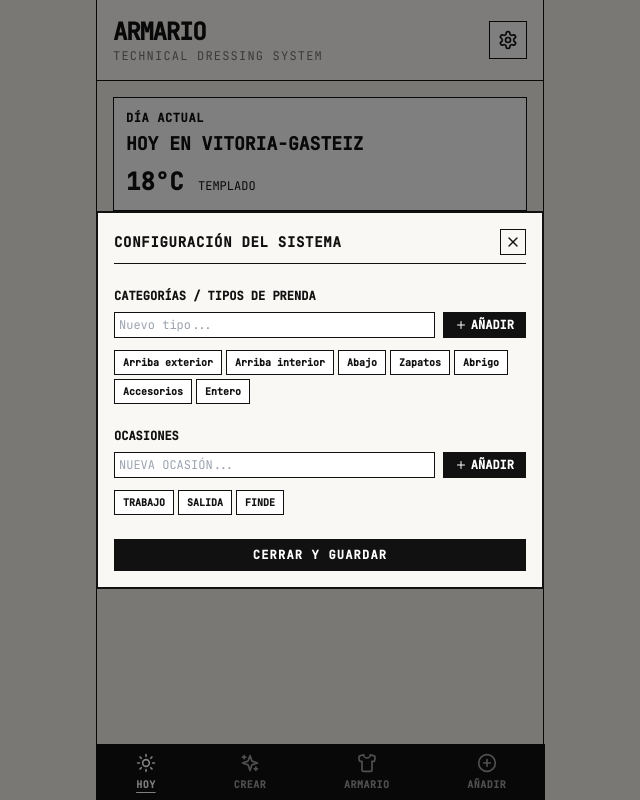
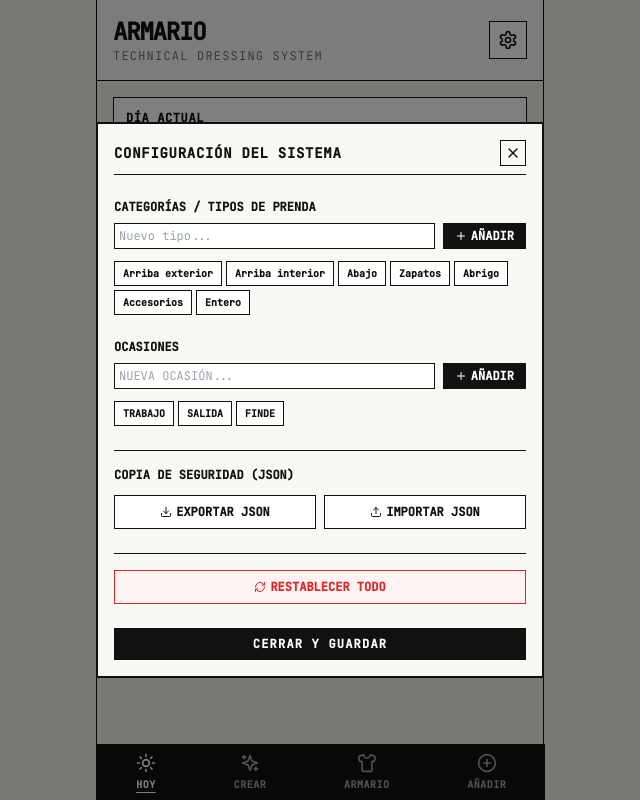
Before and after one commit to juneanton/Armario, a React (Vite) app: page / in a window 1280 px wide. Both pictures are taken after a click on the button "Ajustes". Shown: the whole page, without its empty margins (320-960 px from the left). Built offline with nearby package versions, Linux system fonts and the light colour scheme; the HTML template or start-up script is replaced by a standard one.

Commit message:
Update App.tsx

```diff
--- a/src/App.tsx
+++ b/src/App.tsx
@@ -1,6 +1,6 @@
 import React, { useState, useEffect } from 'react';
 import { db, Garment, DEFAULT_TYPES, DEFAULT_OCCASIONS } from './db';
-import { Sun, Sparkles, Shirt, PlusCircle, Trash2, Edit, Settings, X, Plus } from 'lucide-react';
+import { Sun, Sparkles, Shirt, PlusCircle, Trash2, Edit, Settings, X, Plus, Download, Upload, RefreshCw } from 'lucide-react';
 
 export function App() {
   const [activeTab, setActiveTab] = useState<'hoy' | 'crear' | 'armario' | 'añadir'>('hoy');
@@ -48,6 +48,68 @@ export function App() {
       setOccasions(savedOccasions.values);
     } else {
       setOccasions(DEFAULT_OCCASIONS);
+    }
+  };
+
+  // Exportar datos a un archivo JSON
+  const handleExportData = async () => {
+    const allGarments = await db.garments.toArray();
+    const allConfigs = await db.configs.toArray();
+
+    const dataToExport = {
+      garments: allGarments,
+      configs: allConfigs,
+      exportedAt: new Date().toISOString(),
+    };
+
+    const blob = new Blob([JSON.stringify(dataToExport, null, 2)], { type: 'application/json' });
+    const url = URL.createObjectURL(blob);
+    const a = document.createElement('a');
+    a.href = url;
+    a.download = `armario-backup-${new Date().toISOString().slice(0, 10)}.json`;
+    a.click();
+    URL.revokeObjectURL(url);
+  };
+
+  // Importar datos desde un archivo JSON
+  const handleImportData = (e: React.ChangeEvent<HTMLInputElement>) => {
+    const file = e.target.files?.[0];
+    if (!file) return;
+
+    const reader = new FileReader();
+    reader.onload = async (event) => {
+      try {
+        const content = event.target?.result as string;
+        const parsedData = JSON.parse(content);
+
+        if (parsedData.garments && Array.isArray(parsedData.garments)) {
+          await db.garments.clear();
+          await db.garments.bulkAdd(parsedData.garments);
+        }
+
+        if (parsedData.configs && Array.isArray(parsedData.configs)) {
+          await db.configs.clear();
+          await db.configs.bulkAdd(parsedData.configs);
+        }
+
+        alert('¡Datos importados con éxito!');
+        loadData();
+        setShowSettings(false);
+      } catch (err) {
+        alert('Error al leer el archivo JSON. Verifica que sea un respaldo válido.');
+      }
+    };
+    reader.readAsText(file);
+  };
+
+  // Restablecer/Limpiar la base de datos
+  const handleResetData = async () => {
+    if (confirm('¿Estás seguro de que deseas borrar TODAS las prendas y datos del armario? Esta acción no se puede deshacer.')) {
+      await db.garments.clear();
+      await db.configs.clear();
+      alert('Se han borrado todos los datos.');
+      loadData();
+      setShowSettings(false);
     }
   };
 
@@ -302,6 +364,38 @@ export function App() {
                   </span>
                 ))}
               </div>
+            </div>
+
+            {/* Copia de Seguridad e Importación/Exportación JSON */}
+            <div className="border-t border-[#111111] pt-4 space-y-3">
+              <h3 className="text-xs font-bold uppercase">Copia de Seguridad (JSON)</h3>
+              <div className="grid grid-cols-2 gap-2">
+                <button
+                  onClick={handleExportData}
+                  className="border border-[#111111] bg-white text-xs font-bold p-2 flex items-center justify-center gap-1 hover:bg-neutral-100"
+                >
+                  <Download className="w-3 h-3" /> EXPORTAR JSON
+                </button>
+                <label className="border border-[#111111] bg-white text-xs font-bold p-2 flex items-center justify-center gap-1 cursor-pointer hover:bg-neutral-100">
+                  <Upload className="w-3 h-3" /> IMPORTAR JSON
+                  <input
+                    type="file"
+                    accept=".json"
+                    onChange={handleImportData}
+                    className="hidden"
+                  />
+                </label>
+              </div>
+            </div>
+
+            {/* Reset / Limpieza de datos */}
+            <div className="border-t border-[#111111] pt-4">
+              <button
+                onClick={handleResetData}
+                className="w-full border border-red-600 text-red-600 bg-red-50 p-2 text-xs font-bold uppercase flex items-center justify-center gap-1 hover:bg-red-100"
+              >
+                <RefreshCw className="w-3 h-3" /> RESTABLECER TODO
+              </button>
             </div>
 
             <button
```
